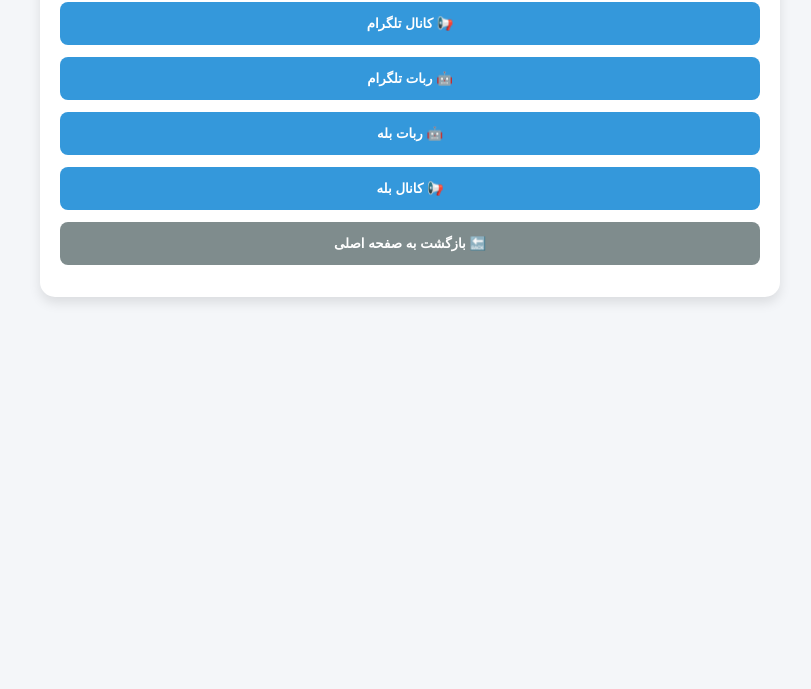
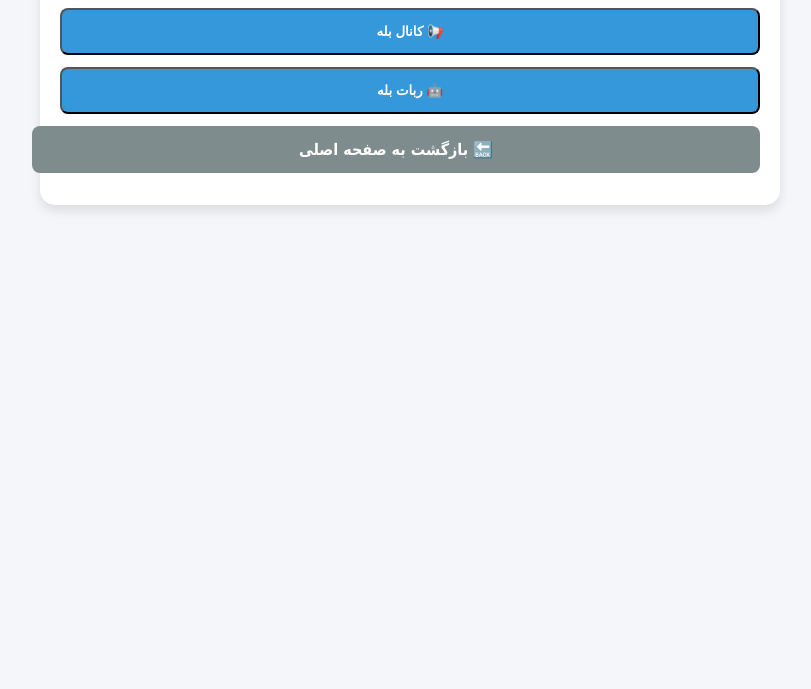
Before and after one commit to MadeByH/mini-app, a plain HTML site: page links.html in a window 1280 px wide. Shown: the part 111-800 px from the top of the page, without its empty margins (230-1041 px from the left). Drawn offline with Linux system fonts and the light colour scheme.

Commit message:
Update links.html

```diff
--- a/links.html
+++ b/links.html
@@ -5,10 +5,10 @@
 <meta name="viewport" content="width=device-width, initial-scale=1.0"/>
 <title>🔗 کانال‌ها و ربات‌ها</title>
 <style>
-    body { font-family: Tahoma, sans-serif; direction: rtl; text-align: right; margin: 0; padding: 0; background: #f4f6f9; }
+    body { font-family: Tahoma, sans-serif; background: #f4f6f9; margin: 0; padding: 0; direction: rtl; text-align: right; }
     .container { max-width: 700px; margin: 20px auto; padding: 20px; background: #fff; border-radius: 15px; box-shadow: 0 6px 12px rgba(0,0,0,0.1); }
-    h1 { font-size: 1.8em; color: #27ae60; text-align: center; margin-bottom: 20px; }
-    .button { display: block; width: 100%; margin: 12px 0; padding: 14px; text-align: center; background: #3498db; color: #fff; border: none; border-radius: 8px; font-weight: bold; transition: 0.3s; cursor: pointer; }
+    h1 { text-align: center; color: #27ae60; margin-bottom: 20px; }
+    .button { display: block; width: 100%; margin: 12px 0; padding: 14px; text-align: center; background: #3498db; color: #fff; text-decoration: none; border-radius: 8px; font-weight: bold; transition: 0.3s; }
     .button:hover { background: #2980b9; }
     .back-btn { background: #7f8c8d; }
     .back-btn:hover { background: #636e72; }
@@ -18,24 +18,21 @@
 <div class="container">
     <h1>🔗 کانال‌ها و ربات‌ها</h1>
 
-    <button class="button" onclick="openLink('https://t.me/channel_chatgpt_openai')">📢 کانال تلگرام</button>
-    <button class="button" onclick="openLink('https://t.me/Members_and_Manage_Bot')">🤖 ربات تلگرام</button>
-    <button class="button" onclick="openLink('https://ble.ir/add_members_bot')">🤖 ربات بله</button>
-    <button class="button" onclick="openLink('https://ble.ir/channel_member_and_manager_bot')">📢 کانال بله</button>
+    <!-- دکمه‌هایی که فقط دستور می‌فرستن -->
+    <button class="button" onclick="sendToBot('open_channel')">📢 کانال بله</button>
+    <button class="button" onclick="sendToBot('open_robot')">🤖 ربات بله</button>
 
-    <!-- دکمه بازگشت -->
-    <button class="button back-btn" onclick="openLink('index.html')">🔙 بازگشت به صفحه اصلی</button>
+    <a href="index.html" class="button back-btn">🔙 بازگشت به صفحه اصلی</a>
 </div>
 
-<script src="https://static.bale.ai/webapp/v1.js"></script>
 <script>
-function openLink(url) {
-    if (window.BaleWebApp && typeof window.BaleWebApp.openLink === "function") {
-        window.BaleWebApp.openLink(url); // 📌 در مینی‌اپ بله
-    } else {
-        window.open(url, "_blank"); // 📌 برای مرورگر عادی
+    function sendToBot(action) {
+        if (window.BaleWebApp) {
+            window.BaleWebApp.sendData(action);
+        } else {
+            alert("❌ امکان ارسال به ربات وجود ندارد.");
+        }
     }
-}
 </script>
 </body>
 </html>
```
